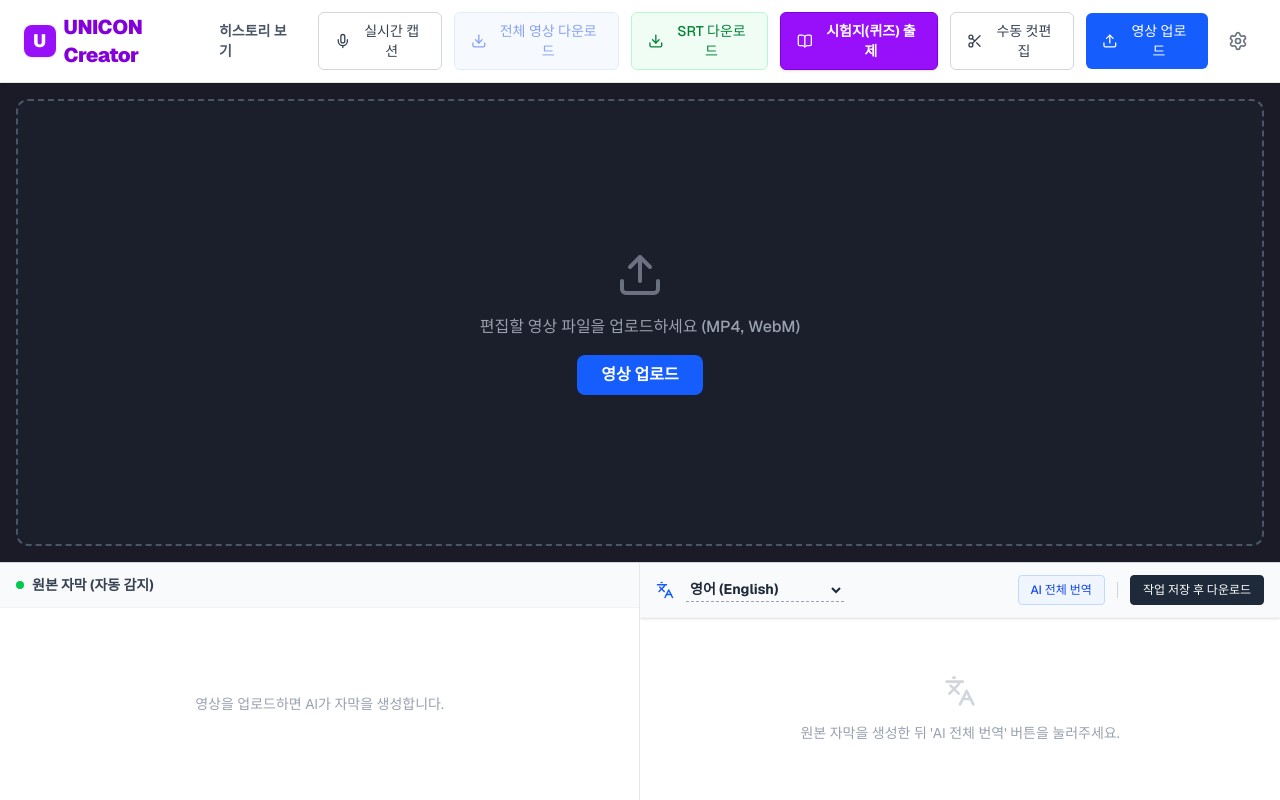
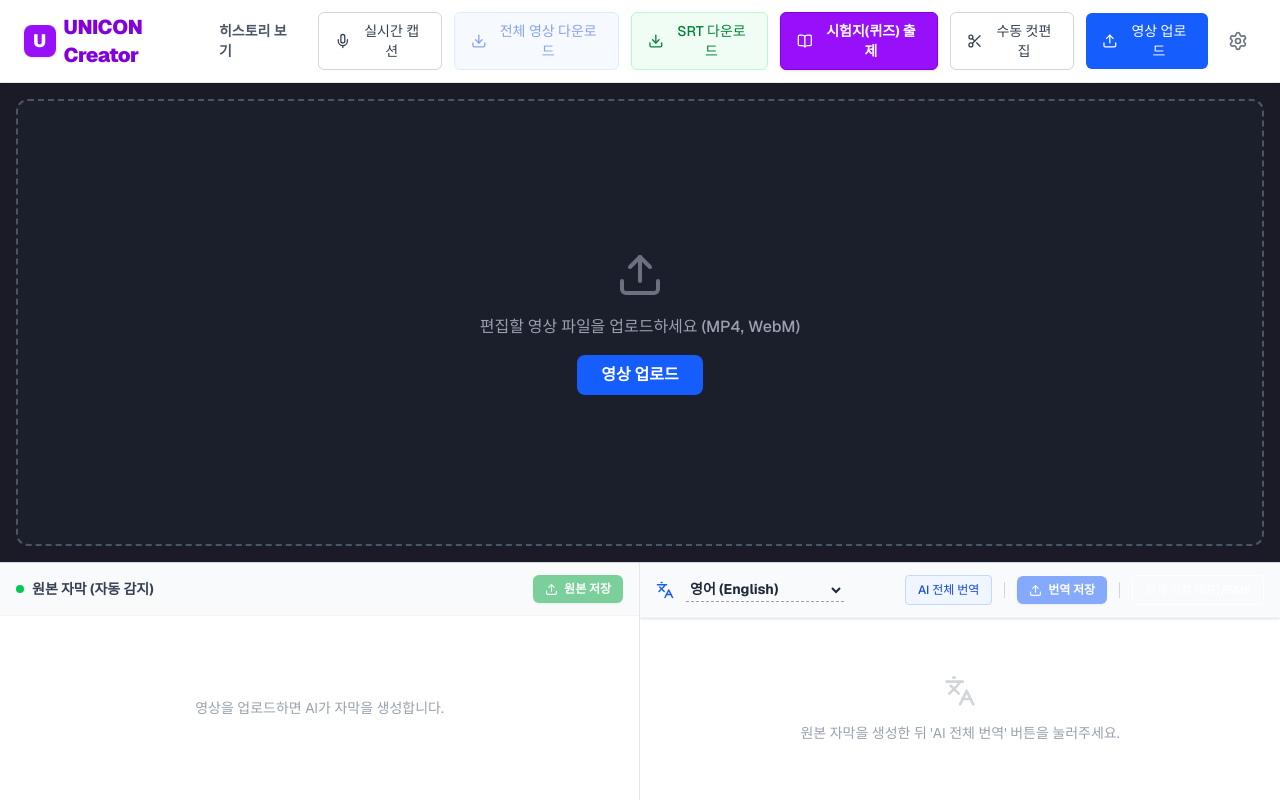
Before and after one commit to sassii75-spec/subedit, a Next.js app: page / in a window 1280 px wide. Built offline with nearby package versions, Linux system fonts and the light colour scheme.

Commit message:
feat(editor): implement original/translated split save actions, dynamic edit count tracking, and persistent session updates

```diff
--- a/src/app/page.tsx
+++ b/src/app/page.tsx
@@ -5,7 +5,7 @@ import { Upload, Languages, Download, Play, Pause, Settings, Mic, Loader2, Sciss
 import { FFmpeg } from '@ffmpeg/ffmpeg';
 import { fetchFile, toBlobURL } from '@ffmpeg/util';
 import { db } from '@/lib/firebase';
-import { collection, addDoc, serverTimestamp } from 'firebase/firestore';
+import { collection, addDoc, serverTimestamp, doc, updateDoc } from 'firebase/firestore';
 import Link from 'next/link';
 
 export type QuizItem = {
@@ -90,6 +90,12 @@ export default function Home() {
 
   // 실시간 더빙 상태
   const [isLiveDubbing, setIsLiveDubbing] = useState(false);
+
+  // --- New states for tracking and saving edits ---
+  const [projectId, setProjectId] = useState<string | null>(null);
+  const [projectTitle, setProjectTitle] = useState<string | null>(null);
+  const [initialOriginalSubtitles, setInitialOriginalSubtitles] = useState<{id: number, start: string, end: string, text: string}[]>([]);
+  const [initialTranslatedSubtitles, setInitialTranslatedSubtitles] = useState<{id: number, start: string, end: string, text: string}[]>([]);
 
   // 스크롤 동기화를 위한 ref
   const originalListRef = useRef<HTMLDivElement>(null);
@@ -229,6 +235,7 @@ export default function Home() {
         await ffmpeg.deleteFile(chunkFileName);
       }
 
+      setInitialOriginalSubtitles([...allSegments]);
       setProgressMsg('자막 생성 완료!');
       setTimeout(() => setIsProcessing(false), 2000);
 
@@ -285,6 +292,7 @@ export default function Home() {
         }
       }
 
+      setInitialTranslatedSubtitles([...translatedAcc]);
       // 번역 완료 시 캐시에 저장
       setTranslationsCache(prev => ({
         ...prev,
@@ -396,25 +404,160 @@ export default function Home() {
     }));
   };
 
-  const handleSaveToHistory = async () => {
-    if (originalSubtitles.length === 0 || translatedSubtitles.length === 0) {
-      alert('저장할 자막 데이터가 없습니다. 먼저 번역을 진행해주세요.');
+  const getModifiedOriginalCount = () => {
+    if (initialOriginalSubtitles.length === 0) return 0;
+    return originalSubtitles.filter(sub => {
+      const init = initialOriginalSubtitles.find(i => i.id === sub.id);
+      return init && sub.text.trim() !== init.text.trim();
+    }).length;
+  };
+
+  const getModifiedTranslatedCount = () => {
+    if (initialTranslatedSubtitles.length === 0) return 0;
+    return translatedSubtitles.filter(sub => {
+      const init = initialTranslatedSubtitles.find(i => i.id === sub.id);
+      return init && sub.text.trim() !== init.text.trim();
+    }).length;
+  };
+
+  const handleSaveOriginal = async () => {
+    if (originalSubtitles.length === 0) {
+      alert("저장할 원본 자막이 없습니다.");
       return;
     }
 
-    const title = prompt("저장할 작업의 제목을 입력하세요:", "새로운 번역 작업");
-    if (!title) return;
+    const modifiedCount = getModifiedOriginalCount();
+
+    const confirmMsg = modifiedCount > 0
+      ? `원본 자막 총 ${modifiedCount}개가 수정되었습니다. 저장하시겠습니까?`
+      : "수정된 원본 자막이 없습니다. 그래도 현재 상태를 저장하시겠습니까?";
+
+    if (!confirm(confirmMsg)) return;
 
     setIsSaving(true);
     try {
-      await addDoc(collection(db, 'subedit_history'), {
+      if (projectId) {
+        const docRef = doc(db, 'subedit_history', projectId);
+        await updateDoc(docRef, {
+          originalSubtitles,
+          translatedSubtitles,
+          lastSavedAt: serverTimestamp(),
+        });
+        alert(`원본 자막이 성공적으로 저장되었습니다.\n(총 ${modifiedCount}개 자막 수정 반영 완료)`);
+        setInitialOriginalSubtitles(JSON.parse(JSON.stringify(originalSubtitles)));
+      } else {
+        const title = prompt("저장할 작업의 제목을 입력하세요:", "새로운 번역 작업");
+        if (!title) {
+          setIsSaving(false);
+          return;
+        }
+
+        const docRef = await addDoc(collection(db, 'subedit_history'), {
           title,
           targetLang,
           originalSubtitles,
           translatedSubtitles,
           createdAt: serverTimestamp(),
         });
+
+        setProjectId(docRef.id);
+        setProjectTitle(title);
+        alert(`성공적으로 저장되었습니다!\n(프로젝트명: "${title}" | 총 ${modifiedCount}개 자막 수정 반영)`);
+        setInitialOriginalSubtitles(JSON.parse(JSON.stringify(originalSubtitles)));
+      }
+    } catch (err: any) {
+      console.error('Save Original Error:', err);
+      alert('저장 중 오류가 발생했습니다: ' + err.message);
+    } finally {
+      setIsSaving(false);
+    }
+  };
+
+  const handleSaveTranslated = async () => {
+    if (translatedSubtitles.length === 0) {
+      alert("저장할 번역 자막이 없습니다. 먼저 번역을 진행해주세요.");
+      return;
+    }
+
+    const modifiedCount = getModifiedTranslatedCount();
+
+    const confirmMsg = modifiedCount > 0
+      ? `번역 자막 총 ${modifiedCount}개가 수정되었습니다. 저장하시겠습니까?`
+      : "수정된 번역 자막이 없습니다. 그래도 현재 상태를 저장하시겠습니까?";
+
+    if (!confirm(confirmMsg)) return;
+
+    setIsSaving(true);
+    try {
+      if (projectId) {
+        const docRef = doc(db, 'subedit_history', projectId);
+        await updateDoc(docRef, {
+          originalSubtitles,
+          translatedSubtitles,
+          lastSavedAt: serverTimestamp(),
+        });
+        alert(`번역 자막이 성공적으로 저장되었습니다.\n(총 ${modifiedCount}개 자막 수정 반영 완료)`);
+        setInitialTranslatedSubtitles(JSON.parse(JSON.stringify(translatedSubtitles)));
+      } else {
+        const title = prompt("저장할 작업의 제목을 입력하세요:", "새로운 번역 작업");
+        if (!title) {
+          setIsSaving(false);
+          return;
+        }
+
+        const docRef = await addDoc(collection(db, 'subedit_history'), {
+          title,
+          targetLang,
+          originalSubtitles,
+          translatedSubtitles,
+          createdAt: serverTimestamp(),
+        });
+
+        setProjectId(docRef.id);
+        setProjectTitle(title);
+        alert(`성공적으로 저장되었습니다!\n(프로젝트명: "${title}" | 총 ${modifiedCount}개 자막 수정 반영)`);
+        setInitialTranslatedSubtitles(JSON.parse(JSON.stringify(translatedSubtitles)));
+      }
+    } catch (err: any) {
+      console.error('Save Translated Error:', err);
+      alert('저장 중 오류가 발생했습니다: ' + err.message);
+    } finally {
+      setIsSaving(false);
+    }
+  };
+
+  const handleSaveToHistory = async () => {
+    if (originalSubtitles.length === 0 || translatedSubtitles.length === 0) {
+      alert('저장할 자막 데이터가 없습니다. 먼저 번역을 진행해주세요.');
+      return;
+    }
+
+    const title = prompt("저장할 작업의 제목을 입력하세요:", projectId ? (projectTitle || "새로운 번역 작업") : "새로운 번역 작업");
+    if (!title) return;
+
+    setIsSaving(true);
+    try {
+      if (projectId) {
+        const docRef = doc(db, 'subedit_history', projectId);
+        await updateDoc(docRef, {
+          title,
+          originalSubtitles,
+          translatedSubtitles,
+          lastSavedAt: serverTimestamp(),
+        });
+        alert('성공적으로 저장 및 업데이트되었습니다!\n이제 우측 상단의 [히스토리 보기] 메뉴에서 자막 파일을 다운로드할 수 있습니다.');
+      } else {
+        const docRef = await addDoc(collection(db, 'subedit_history'), {
+          title,
+          targetLang,
+          originalSubtitles,
+          translatedSubtitles,
+          createdAt: serverTimestamp(),
+        });
+        setProjectId(docRef.id);
+        setProjectTitle(title);
         alert('성공적으로 저장되었습니다!\n이제 우측 상단의 [히스토리 보기] 메뉴에서 자막 파일을 다운로드할 수 있습니다.');
+      }
     } catch (err) {
       console.error('Save Error:', err);
       alert('저장 중 오류가 발생했습니다.');
@@ -1245,6 +1388,7 @@ export default function Home() {
                   원본 자막 (자동 감지)
                 </h2>
               </div>
+              <div className="flex items-center gap-2">
                 {selectedSubtitles.size > 0 && (
                   <button
                     onClick={handleMergeSelectedClips}
@@ -1255,6 +1399,15 @@ export default function Home() {
                     선택된 {selectedSubtitles.size}개 구간 병합
                   </button>
                 )}
+                <button
+                  onClick={handleSaveOriginal}
+                  disabled={isSaving || originalSubtitles.length === 0}
+                  className="text-xs font-bold px-3 py-1.5 bg-green-600 text-white rounded-md hover:bg-green-700 disabled:opacity-50 transition-all flex items-center gap-1.5 shadow-sm active:scale-95"
+                >
+                  <Upload size={13} />
+                  원본 저장 {getModifiedOriginalCount() > 0 ? `(총 ${getModifiedOriginalCount()}개 수정됨)` : ""}
+                </button>
+              </div>
             </div>
 
             <div className="flex-1 overflow-y-auto p-4 space-y-3" ref={originalListRef}>
@@ -1332,8 +1485,10 @@ export default function Home() {
                     // 캐시된 자막이 있으면 즉시 불러오고, 없으면 빈 배열로 초기화 (자동으로 '번역' 버튼을 유도)
                     if (translationsCache[newLang]) {
                       setTranslatedSubtitles(translationsCache[newLang]);
+                      setInitialTranslatedSubtitles(translationsCache[newLang]);
                     } else {
                       setTranslatedSubtitles([]);
+                      setInitialTranslatedSubtitles([]);
                     }
                   }}
                   className="text-sm font-bold text-gray-800 bg-transparent outline-none cursor-pointer border-b border-dashed border-gray-400 pb-0.5"
@@ -1348,7 +1503,7 @@ export default function Home() {
                   <option value="sw">스와힐리어 (Kiswahili)</option>
                 </select>
               </div>
-              <div className="flex items-center gap-2">
+              <div className="flex items-center gap-2 flex-wrap">
                 <button
                   onClick={handleTranslate}
                   disabled={isTranslating}
@@ -1359,11 +1514,20 @@ export default function Home() {
                 </button>
                 <div className="w-px h-4 bg-gray-300 mx-1" />
                 <button
+                  onClick={handleSaveTranslated}
+                  disabled={isSaving || translatedSubtitles.length === 0}
+                  className="text-xs font-bold px-3 py-1.5 bg-blue-600 text-white rounded-md hover:bg-blue-700 disabled:opacity-50 transition-all flex items-center gap-1.5 shadow-sm active:scale-95"
+                >
+                  <Upload size={13} />
+                  번역 저장 {getModifiedTranslatedCount() > 0 ? `(총 ${getModifiedTranslatedCount()}개 수정됨)` : ""}
+                </button>
+                <div className="w-px h-4 bg-gray-300 mx-1" />
+                <button
                   onClick={handleSaveToHistory}
                   disabled={isSaving}
-                  className={`px-3 py-1.5 text-xs font-medium border rounded transition-colors ${isSaving ? 'text-gray-400 border-gray-200 bg-gray-50' : 'text-white bg-gray-800 border-gray-800 hover:bg-gray-700'}`}
-                >
-                  {isSaving ? '저장 중...' : '작업 저장 후 다운로드'}
+                  className={`px-3 py-1.5 text-xs font-medium border rounded transition-colors ${isSaving ? 'text-gray-400 border-gray-200 bg-gray-50' : 'text-white bg-gray-850 border-gray-850 hover:bg-gray-750'}`}
+                >
+                  {isSaving ? '저장 중...' : '전체 저장 (SRT/SMI)'}
                 </button>
               </div>
             </div>
```
Lines whose indentation alone changed are shown as unchanged.
